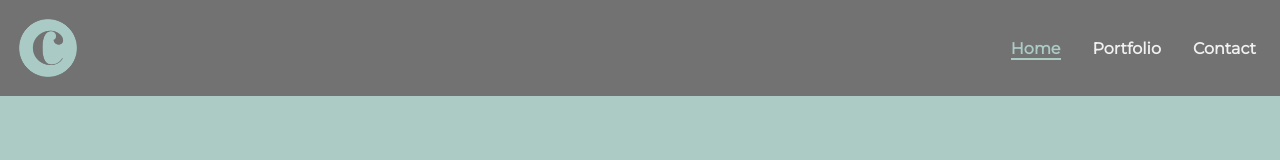
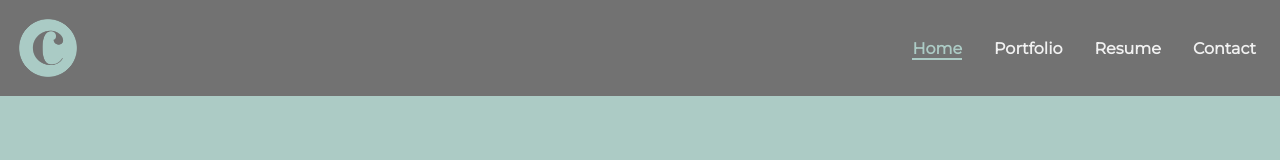
Before and after one commit to christina-cook/personal-website, a React (Create React App) app: page / in a window 1280 px wide. Shown: the top 160 px of the page. Built offline with nearby package versions, Linux system fonts and the light colour scheme.

Commit message:
Add resume link to header

```diff
--- a/src/Components/Header/Header.js
+++ b/src/Components/Header/Header.js
@@ -1,6 +1,6 @@
 import './Header.css';
 import logo from '../../assets/logo.png';
-
+import resume from '../../assets/resume.pdf';
 import { NavLink } from 'react-router-dom';
 
 const Header = () => {
@@ -34,6 +34,9 @@ const Header = () => {
             </NavLink>
           </li>
           <li className='list-item'>
+            <a href = {resume} target = "_blank" rel='noreferrer' className='navlink'>Resume</a>
+          </li>
+          <li className='list-item'>
             <NavLink
               to='/contact'
               className='navlink'
```
Also changed, not shown: 1 other file (tests, documents, lock files or other folders).
